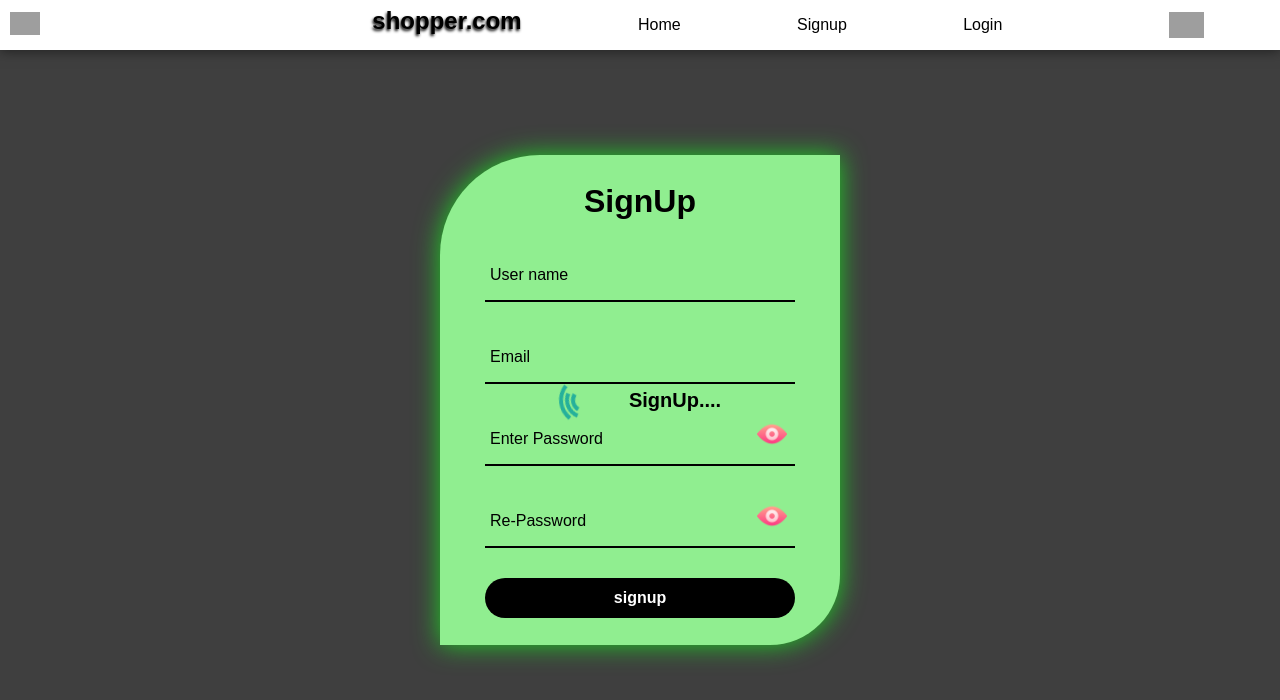
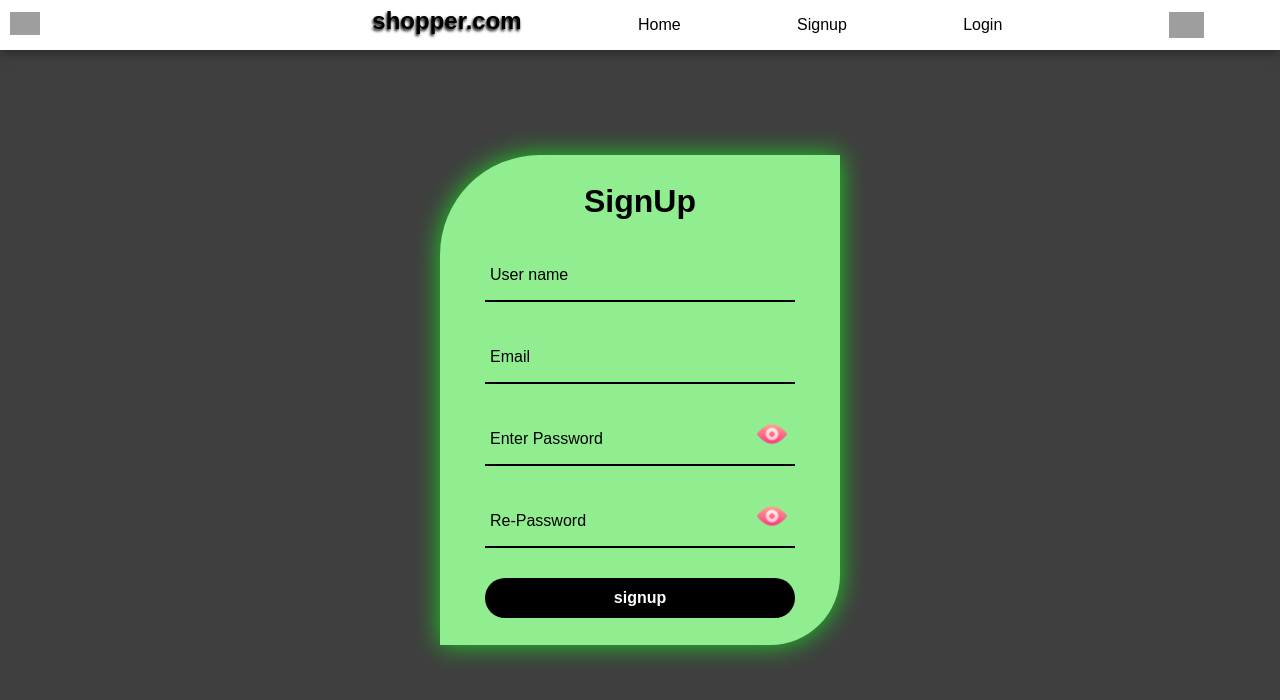
Before and after one commit to sivaprasath2004/shopping-application, a React (Create React App) app: page /signup in a window 1280 px wide. Shown: the top 700 px of the page. Built offline with nearby package versions, Linux system fonts and the light colour scheme; grey boxes are pictures that could not be loaded.

Commit message:
Update Signup.js

```diff
--- a/src/Signup.js
+++ b/src/Signup.js
@@ -49,7 +49,7 @@ const Signup = () => {
   return (
       <section>
     <div id="loginBox">
-    {loader || !loader?
+    {loader ?
       <div style={{height:'50%',width:'50%',display:'flex',justifyContent:'center',alignItems:'center',alignSelf:'center',position:'absolute',zIndex:2,gap:20}}>
       <div className="loader"></div><p  style={{fontSize:20,fontWeight:900}}>SignUp....</p>
       </div>
```
